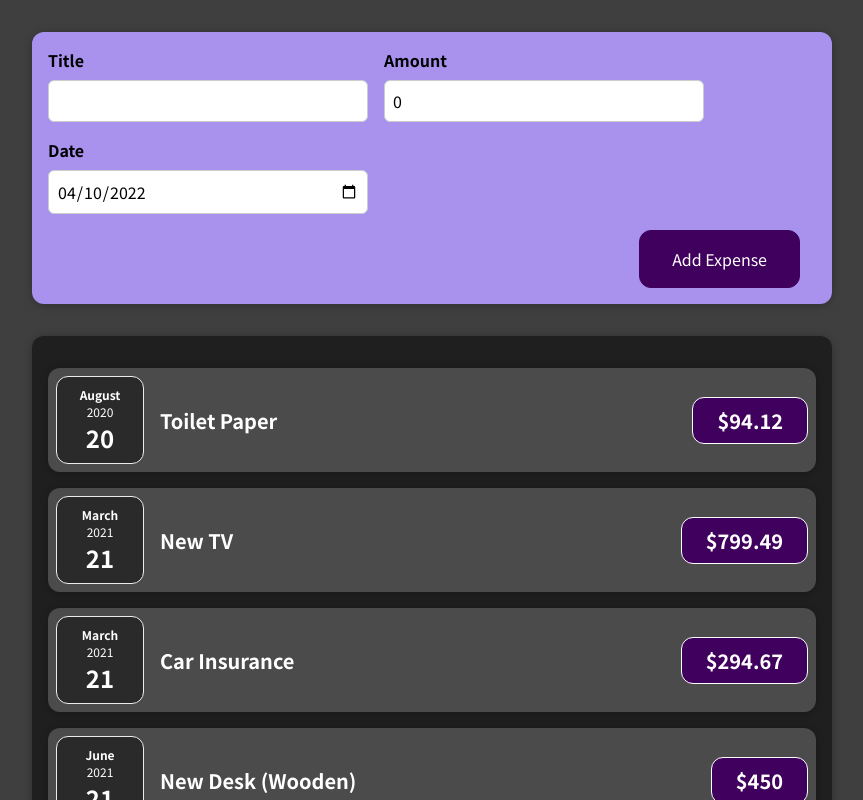
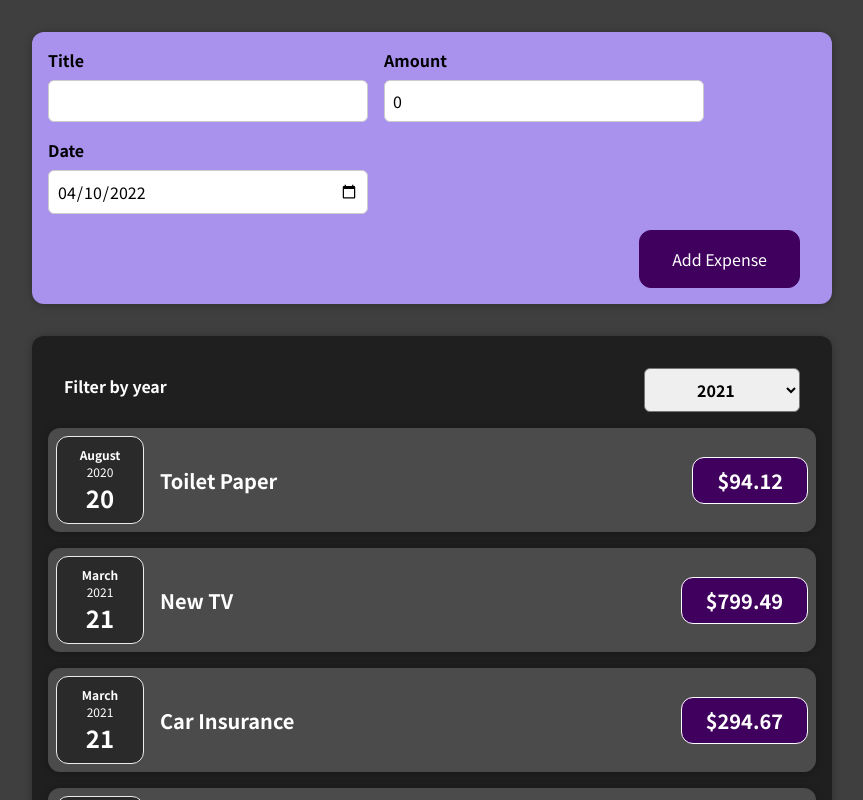
Before and after one commit to Solar5503/react-complete-guide-max, a React (Create React App) app: page / in a window 1280 px wide. Shown: the top 800 px of the page, without its empty margins (208-1071 px from the left). Built offline with nearby package versions, Linux system fonts and the light colour scheme.

Commit message:
add expenses filter

```diff
--- a/src/components/Expenses/Expense.tsx
+++ b/src/components/Expenses/Expense.tsx
@@ -1,6 +1,8 @@
 import ExpenseItem from './ExpenseItem';
 import styles from './Expense.module.scss';
 import Card from '../UI/Card';
+import ExpensesFilter from './ExpensesFilter';
+import { useState } from 'react';
 
 interface IExpenses {
   id: string;
@@ -9,8 +11,13 @@ interface IExpenses {
   date: Date;
 }
 function Expense({ expenses }: any) {
+  const [choseYear, setСhoseYear] = useState<number>(2021);
+  const filterYearHandler = (selectedYear: number) => {
+    setСhoseYear(selectedYear);
+  };
   return (
     <Card className={styles.expenses}>
+      <ExpensesFilter selected={choseYear} onChangeYear={filterYearHandler} />
       {expenses.map((item: IExpenses) => (
         <ExpenseItem
           key={item.id}
--- /dev/null
+++ b/src/components/Expenses/ExpensesFilter.module.scss
@@ -0,0 +1,24 @@
+.expensesFilter {
+  color: white;
+  padding: 0 1rem;
+
+  &__control {
+    display: flex;
+    width: 100%;
+    align-items: center;
+    justify-content: space-between;
+    margin: 1rem 0;
+  }
+
+  & label {
+    font-weight: bold;
+    margin-bottom: 0.5rem;
+  }
+
+  & select {
+    font: inherit;
+    padding: 0.5rem 3rem;
+    font-weight: bold;
+    border-radius: 6px;
+  }
+}
--- /dev/null
+++ b/src/components/Expenses/ExpensesFilter.tsx
@@ -0,0 +1,32 @@
+import React from 'react';
+import styles from './ExpensesFilter.module.scss';
+interface IFunc {
+  (year: number): void;
+}
+
+interface IProps {
+  onChangeYear: IFunc;
+  selected: number;
+}
+
+const ExpensesFilter = ({ onChangeYear, selected }: IProps) => {
+  const changeYearHandler = (e: React.ChangeEvent<HTMLSelectElement>) => {
+    const year: number = +e.target.value;
+    onChangeYear(year);
+  };
+  return (
+    <div className={styles.expensesFilter}>
+      <div className={styles.expensesFilter__control}>
+        <label>Filter by year</label>
+        <select value={selected} onChange={changeYearHandler}>
+          <option value="2022">2022</option>
+          <option value="2021">2021</option>
+          <option value="2020">2020</option>
+          <option value="2019">2019</option>
+        </select>
+      </div>
+    </div>
+  );
+};
+
+export default ExpensesFilter;
--- a/src/components/NewExpense/ExpenseForm.tsx
+++ b/src/components/NewExpense/ExpenseForm.tsx
@@ -1,4 +1,4 @@
-import { useState } from 'react';
+import React, { useState } from 'react';
 import styles from './ExpenseForm.module.scss';
 
 interface IInput {
@@ -18,25 +18,25 @@ const ExpenseForm = ({ onSaveExpenseData }: IFunc) => {
     date: new Date(),
   });
 
-  const titleChangeHandler = (e: any) => {
+  const titleChangeHandler = (e: React.ChangeEvent<HTMLInputElement>) => {
     setExpenseData((prevState) => {
       return { ...prevState, title: e.target.value };
     });
   };
-  const amountChangeHandler = (e: any) => {
+  const amountChangeHandler = (e: React.ChangeEvent<HTMLInputElement>) => {
     // setUserInput({ ...userInput, enteredAmount: e.target.value });
     setExpenseData((prevState) => {
       return { ...prevState, amount: +e.target.value };
     });
   };
-  const dateEnteredHandler = (e: any) => {
+  const dateEnteredHandler = (e: React.ChangeEvent<HTMLInputElement>) => {
     // setUserInput({ ...userInput, enteredDate: e.target.value });
     setExpenseData((prevState) => {
       return { ...prevState, date: new Date(e.target.value) };
     });
   };
 
-  const submitHandler = (e: any) => {
+  const submitHandler = (e: React.FormEvent<HTMLFormElement>) => {
     e.preventDefault();
     onSaveExpenseData(expenseData);
     setExpenseData({ title: '', amount: 0, date: new Date() });
```
